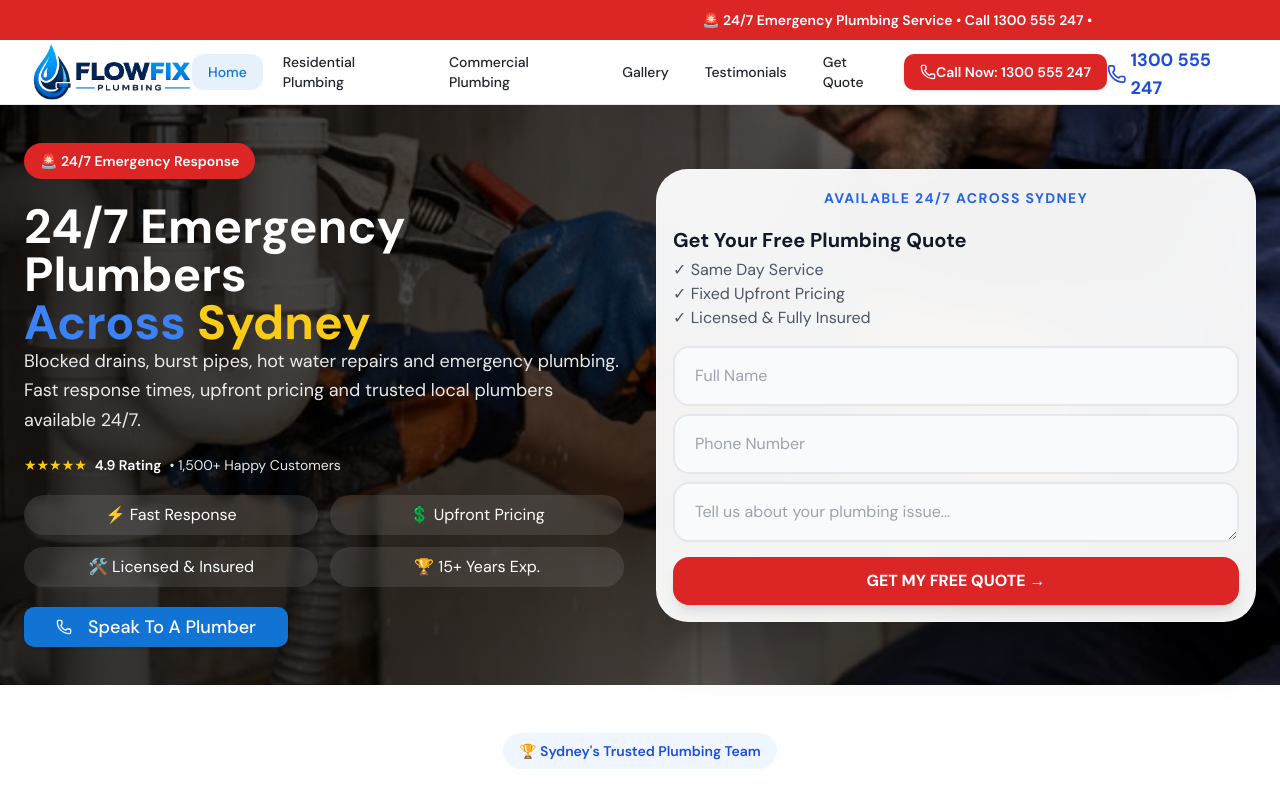
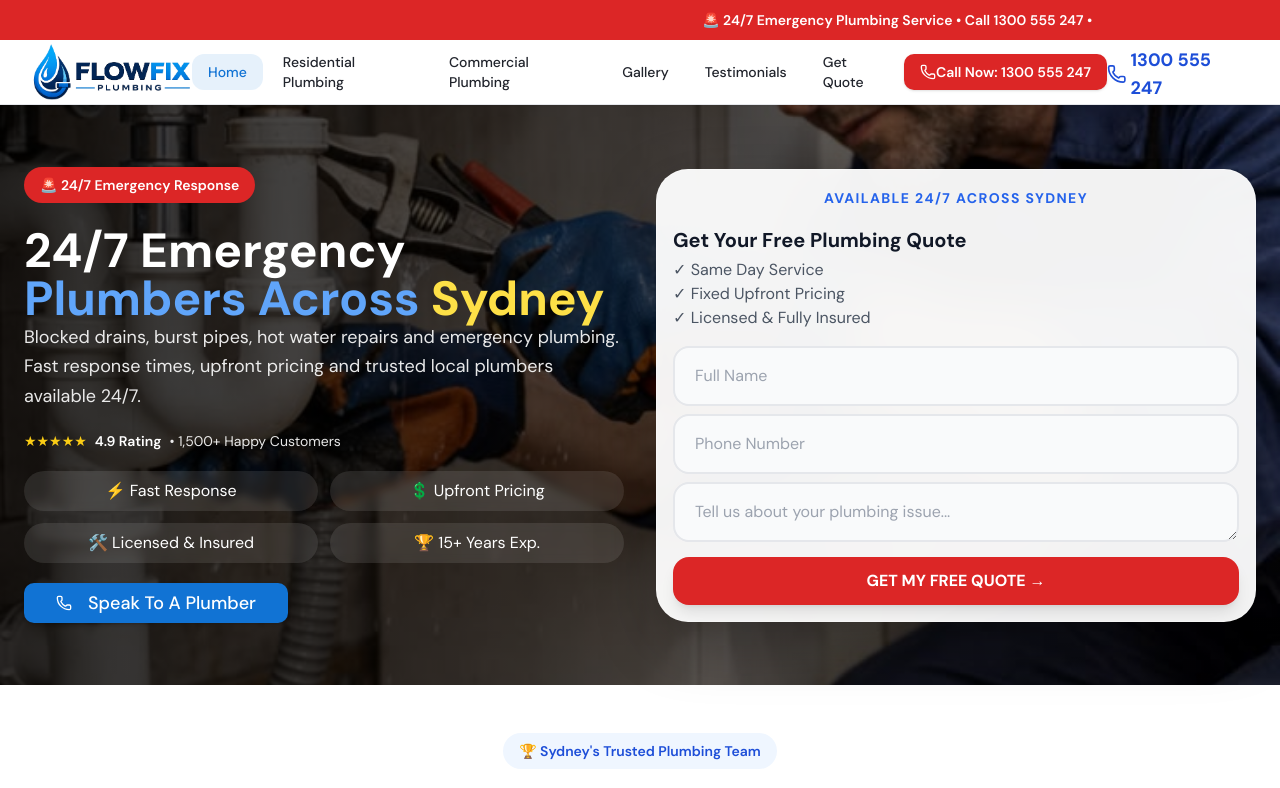
Before and after one commit to gopremiumstudio/flowfix-plumbing-demo, a React (Vite) app: page / in a window 1280 px wide. Shown: the top 788 px of the page. Built offline with nearby package versions, Linux system fonts and the light colour scheme.

Commit message:
Updated hero heading

```diff
--- a/src/pages/HomePage.jsx
+++ b/src/pages/HomePage.jsx
@@ -180,9 +180,9 @@ variant: 'default'
 
 <h1 className="text-[2.3rem] md:text-5xl lg:text-5xl font-bold text-white">
   <>
-    24/7 Emergency Plumbers <br />
-    <span className="text-blue-500">Across</span>{' '}
-    <span className="text-yellow-400">Sydney</span>
+    24/7 Emergency <br />
+    <span className="text-blue-400">Plumbers Across</span>{' '}
+    <span className="text-yellow-300">Sydney</span>
   </>
 </h1>
 
```
